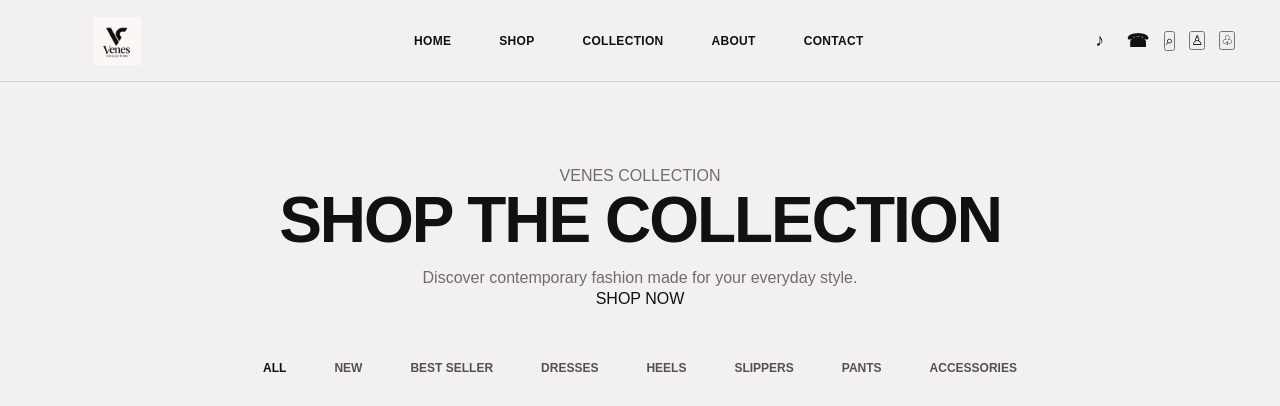
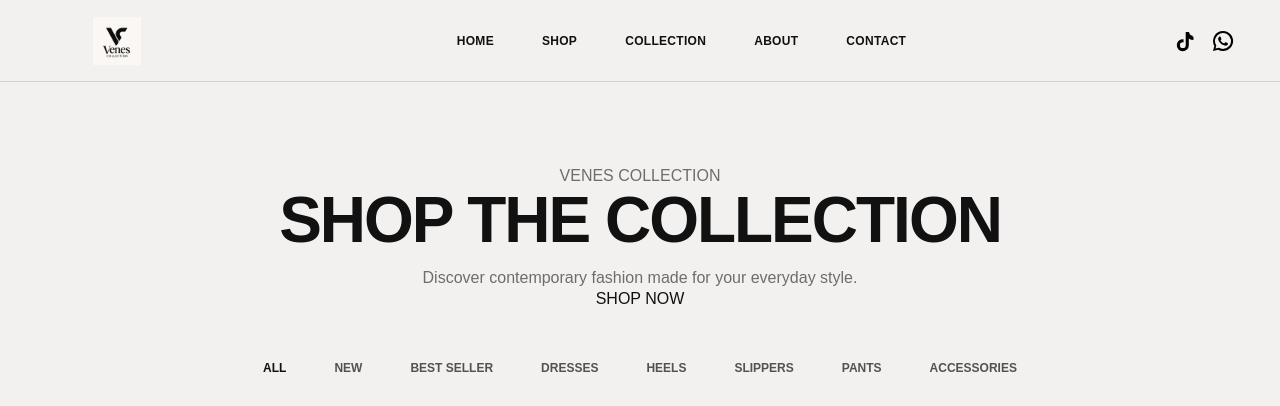
Before and after one commit to wsdomlooney-ctrl/venes-collection, a plain HTML site: page index.html in a window 1280 px wide. Shown: the top 406 px of the page. Drawn offline with Linux system fonts and the light colour scheme.

Commit message:
Update index.html

```diff
--- a/index.html
+++ b/index.html
@@ -54,7 +54,9 @@ rel="noopener noreferrer"
 aria-label="TikTok"
 class="social-icon tiktok-icon"
 >
-♪
+<svg viewBox="0 0 24 24" aria-hidden="true">
+<path d="M19.59 6.69a4.83 4.83 0 0 1-3.77-3.77h-3.12v13.31a2.89 2.89 0 1 1-2.89-2.89c.25 0 .5.03.73.09v-3.18a6.02 6.02 0 1 0 5.28 5.98V9.47a7.95 7.95 0 0 0 4.65 1.5V7.85a4.85 4.85 0 0 1-.88-.08z"/>
+</svg>
 </a>
 
 <a
@@ -64,14 +66,11 @@ rel="noopener noreferrer"
 aria-label="WhatsApp"
 class="social-icon whatsapp-icon"
 >
-☎
+<svg viewBox="0 0 24 24" aria-hidden="true">
+<path d="M12 2a10 10 0 0 0-8.66 15L2 22l5.18-1.3A10 10 0 1 0 12 2zm0 18a8 8 0 0 1-4.1-1.13l-.29-.17-3.07.77.82-2.99-.19-.3A8 8 0 1 1 12 20zm4.37-5.98c-.24-.12-1.42-.7-1.64-.78-.22-.08-.38-.12-.54.12-.16.24-.62.78-.76.94-.14.16-.28.18-.52.06-.24-.12-1-.37-1.91-1.18-.71-.63-1.19-1.4-1.33-1.64-.14-.24-.01-.37.11-.49.11-.11.24-.28.36-.42.12-.14.16-.24.24-.4.08-.16.04-.3-.02-.42-.06-.12-.54-1.3-.74-1.78-.19-.46-.39-.4-.54-.41h-.46c-.16 0-.42.06-.64.3-.22.24-.84.82-.84 2s.86 2.32.98 2.48c.12.16 1.69 2.58 4.1 3.62.57.25 1.02.4 1.37.51.58.18 1.11.16 1.53.1.47-.07 1.42-.58 1.62-1.14.2-.56.2-1.04.14-1.14-.06-.1-.22-.16-.46-.28z"/>
+</svg>
 </a>
 
-<button aria-label="Search">⌕</button>
-
-<button aria-label="Account">♙</button>
-
-<button aria-label="Shopping Bag">♧</button>
 
 </div>
 
```
